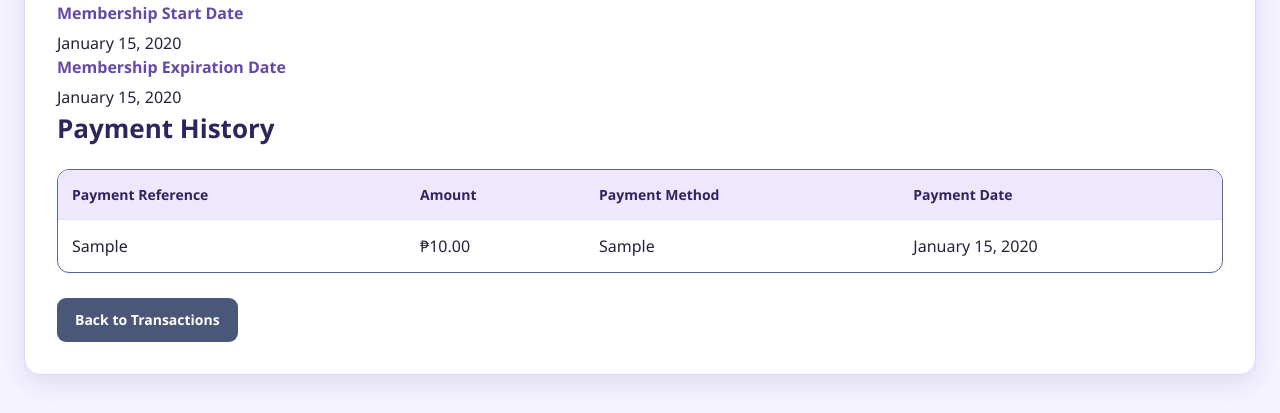
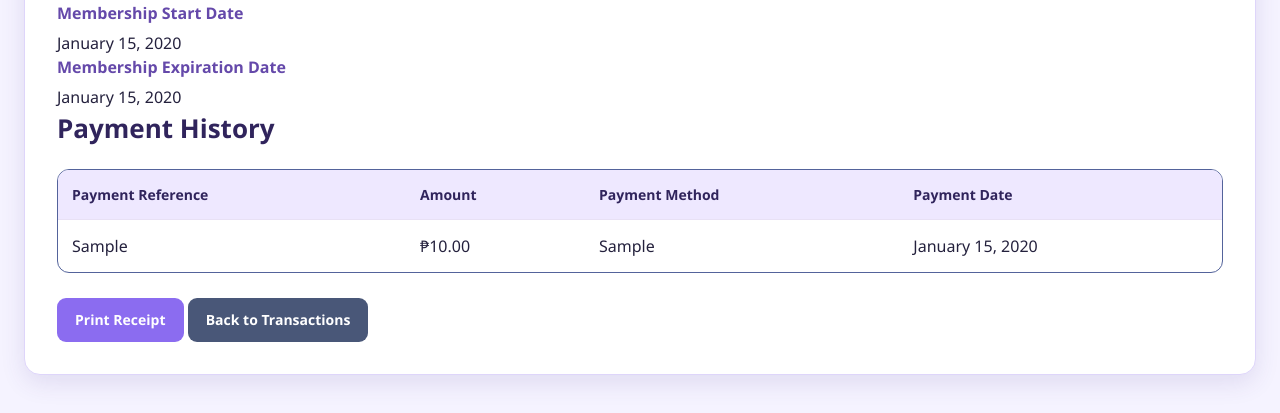
Before and after one commit to aerick923/TW31-LARAVEL-FINAL-PROJECT, a Laravel app: template resources/views/transactions/show.blade.php in a window 1280 px wide. Shown: the part 827-1240 px from the top of the page. Run offline with Laravel 12, Linux system fonts and the light colour scheme; the template is opened without the code that fills it: most values are stand-ins (such as "Sample title", 1, 10 or a date in 2020).

Commit message:
Completed printable receipt feature and transaction integration

```diff
--- a/resources/views/receipts/show.blade.php
+++ b/resources/views/receipts/show.blade.php
@@ -195,7 +195,9 @@
                     <tbody>
                         @forelse($transaction->payments as $payment)
                             <tr>
-                                <td>{{ $payment->reference_number }}</td>
+
+<td>{{ $payment->payment_reference }}</td>
+
 
                                 <td>
                                     ₱{{ number_format($payment->amount, 2) }}
--- a/resources/views/transactions/show.blade.php
+++ b/resources/views/transactions/show.blade.php
@@ -163,6 +163,15 @@
 
         </div>
 
+
+<a href="{{ route('transactions.receipt', $transaction) }}"
+   class="btn"
+   target="_blank"
+   rel="noopener">
+    Print Receipt
+</a>
+
+
         <a href="{{ route('transactions.index') }}"
            class="btn btn-gray">
             Back to Transactions
```
